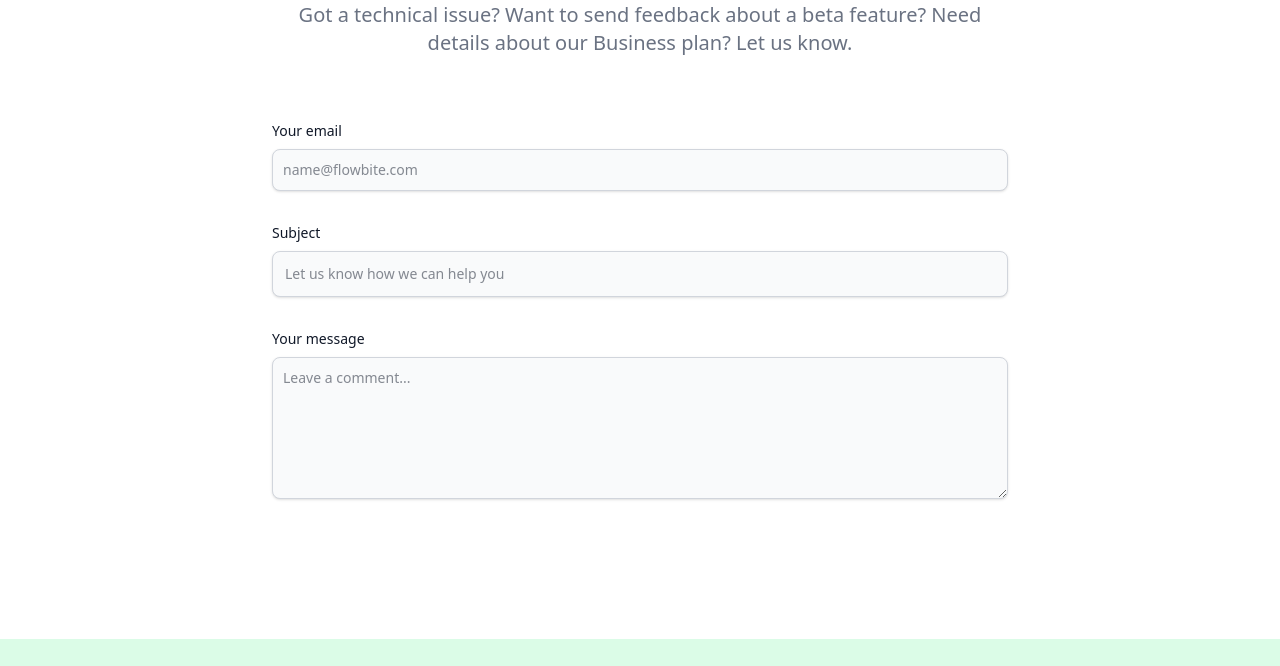
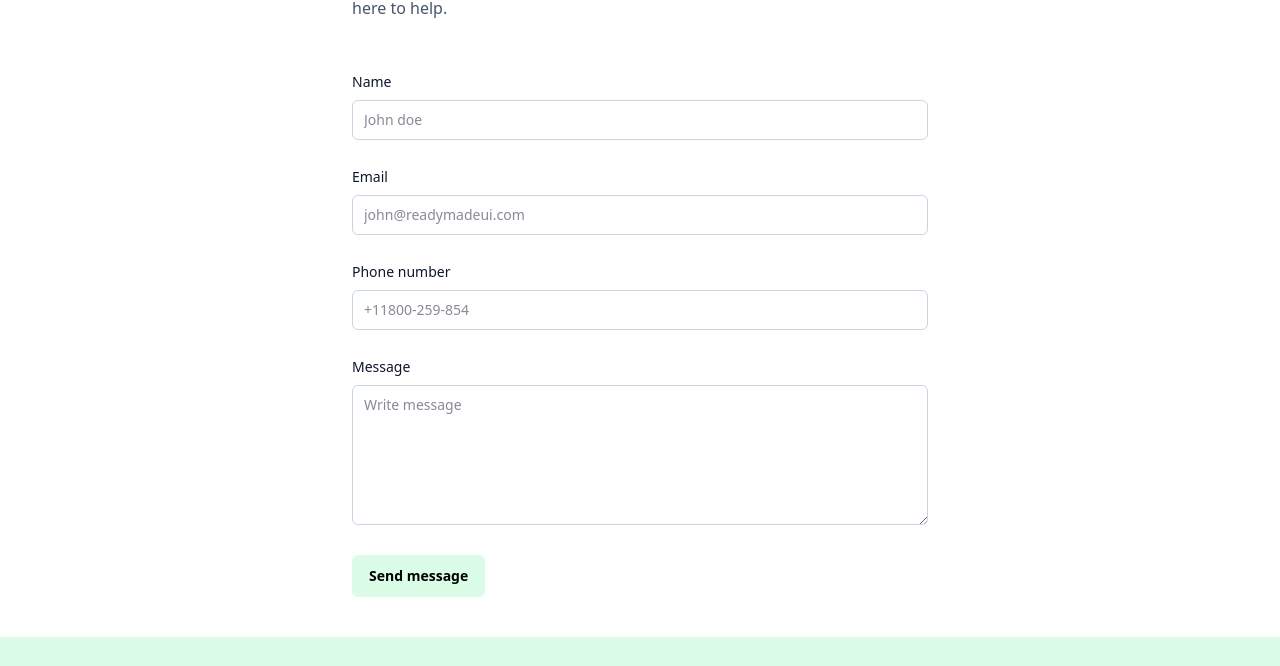
Before and after one commit to rajak1122/Greenden, a plain HTML site: page contact.html in a window 1280 px wide. Shown: the part 175-841 px from the top of the page. Drawn offline with Linux system fonts and the light colour scheme.

Commit message:
Updated Contact Form

```diff
--- a/contact.html
+++ b/contact.html
@@ -47,64 +47,80 @@
       </ul>
     </nav>
     <!--Contact Form Section-->
-    <section class="bg-white dark:bg-gray-900">
-      <div class="py-8 lg:py-16 px-4 mx-auto max-w-screen-md">
-        <h2
-          class="mb-4 text-4xl tracking-tight font-extrabold text-center text-gray-900 dark:text-white"
-        >
-          Contact Us
-        </h2>
-        <p
-          class="mb-8 lg:mb-16 font-light text-center text-gray-500 dark:text-gray-400 sm:text-xl"
-        >
-          Got a technical issue? Want to send feedback about a beta feature?
-          Need details about our Business plan? Let us know.
-        </p>
-        <form action="#" class="space-y-8">
+    <section class="px-4 md:px-8 mt-6">
+      <div class="max-w-xl mx-auto">
+        <div class="mb-12">
+          <h2 class="text-3xl font-bold text-slate-900 mb-6 md:text-4xl">
+            Contact us
+          </h2>
+          <p class="text-base leading-relaxed text-slate-600">
+            Have a question, need support, or want to discuss your next project?
+            We’re here to help.
+          </p>
+        </div>
+
+        <form class="space-y-6">
+          <div>
+            <label
+              for="name"
+              class="mb-2 text-slate-900 font-medium text-sm inline-block"
+              >Name</label
+            >
+            <input
+              type="text"
+              id="name"
+              name="name"
+              placeholder="John doe"
+              class="px-3 py-2.5 text-sm text-slate-900 w-full rounded-md bg-white outline-1 -outline-offset-1 outline-slate-300 focus:outline-2 focus:-outline-offset-2 focus:outline-green-300"
+            />
+          </div>
           <div>
             <label
               for="email"
-              class="block mb-2 text-sm font-medium text-gray-900 dark:text-gray-300"
-              >Your email</label
+              class="mb-2 text-slate-900 font-medium text-sm inline-block"
+              >Email</label
             >
             <input
               type="email"
               id="email"
-              class="shadow-sm bg-gray-50 border border-gray-300 text-gray-900 text-sm rounded-lg focus:ring-primary-500 focus:border-primary-500 block w-full p-2.5 dark:bg-gray-700 dark:border-gray-600 dark:placeholder-gray-400 dark:text-white dark:focus:ring-primary-500 dark:focus:border-primary-500 dark:shadow-sm-light"
-              placeholder="name@flowbite.com"
-              required
+              name="email"
+              placeholder="john@readymadeui.com"
+              class="px-3 py-2.5 text-sm text-slate-900 w-full rounded-md bg-white outline-1 -outline-offset-1 outline-slate-300 focus:outline-2 focus:-outline-offset-2 focus:outline-green-300"
             />
           </div>
           <div>
             <label
-              for="subject"
-              class="block mb-2 text-sm font-medium text-gray-900 dark:text-gray-300"
-              >Subject</label
+              for="phone"
+              class="mb-2 text-slate-900 font-medium text-sm inline-block"
+              >Phone number</label
             >
             <input
-              type="text"
-              id="subject"
-              class="block p-3 w-full text-sm text-gray-900 bg-gray-50 rounded-lg border border-gray-300 shadow-sm focus:ring-primary-500 focus:border-primary-500 dark:bg-gray-700 dark:border-gray-600 dark:placeholder-gray-400 dark:text-white dark:focus:ring-primary-500 dark:focus:border-primary-500 dark:shadow-sm-light"
-              placeholder="Let us know how we can help you"
-              required
+              type="number"
+              id="phone"
+              name="phone"
+              placeholder="+11800-259-854"
+              class="px-3 py-2.5 text-sm text-slate-900 w-full rounded-md bg-white outline-1 -outline-offset-1 outline-slate-300 focus:outline-2 focus:-outline-offset-2 focus:outline-green-300"
             />
           </div>
-          <div class="sm:col-span-2">
+          <div>
             <label
               for="message"
-              class="block mb-2 text-sm font-medium text-gray-900 dark:text-gray-400"
-              >Your message</label
+              class="mb-2 text-slate-900 font-medium text-sm inline-block"
+              >Message</label
             >
             <textarea
+              placeholder="Write message"
+              rows="6"
+              type="text"
               id="message"
-              rows="6"
-              class="block p-2.5 w-full text-sm text-gray-900 bg-gray-50 rounded-lg shadow-sm border border-gray-300 focus:ring-primary-500 focus:border-primary-500 dark:bg-gray-700 dark:border-gray-600 dark:placeholder-gray-400 dark:text-white dark:focus:ring-primary-500 dark:focus:border-primary-500"
-              placeholder="Leave a comment..."
+              name="message"
+              class="px-3 py-2.5 text-sm text-slate-900 w-full rounded-md bg-white outline-1 -outline-offset-1 outline-slate-300 focus:outline-2 focus:-outline-offset-2 focus:outline-green-300"
             ></textarea>
           </div>
+
           <button
             type="submit"
-            class="py-3 px-5 text-sm font-medium text-center text-white rounded-lg bg-primary-700 sm:w-fit hover:bg-primary-800 focus:ring-4 focus:outline-none focus:ring-primary-300 dark:bg-primary-600 dark:hover:bg-primary-700 dark:focus:ring-primary-800"
+            class="py-2.5 px-4 text-sm rounded-md font-semibold cursor-pointer text-black border border-green-100 bg-green-100 hover:bg-green-300 transition-all focus:outline-none focus-visible:ring-2 focus-visible:ring-green-100"
           >
             Send message
           </button>
@@ -112,7 +128,7 @@
       </div>
     </section>
     <!--Footer Section-->
-    <section class="bg-green-100 p-10 flex flex-col gap-10">
+    <section class="bg-green-100 p-10 flex flex-col gap-10 mt-10">
       <h1 class="text-4xl font-bold">Greenden</h1>
       <p>
         Lorem ipsum dolor sit amet, consectetur adipisicing elit. Saepe
```
Also changed, not shown: src/output.css.
